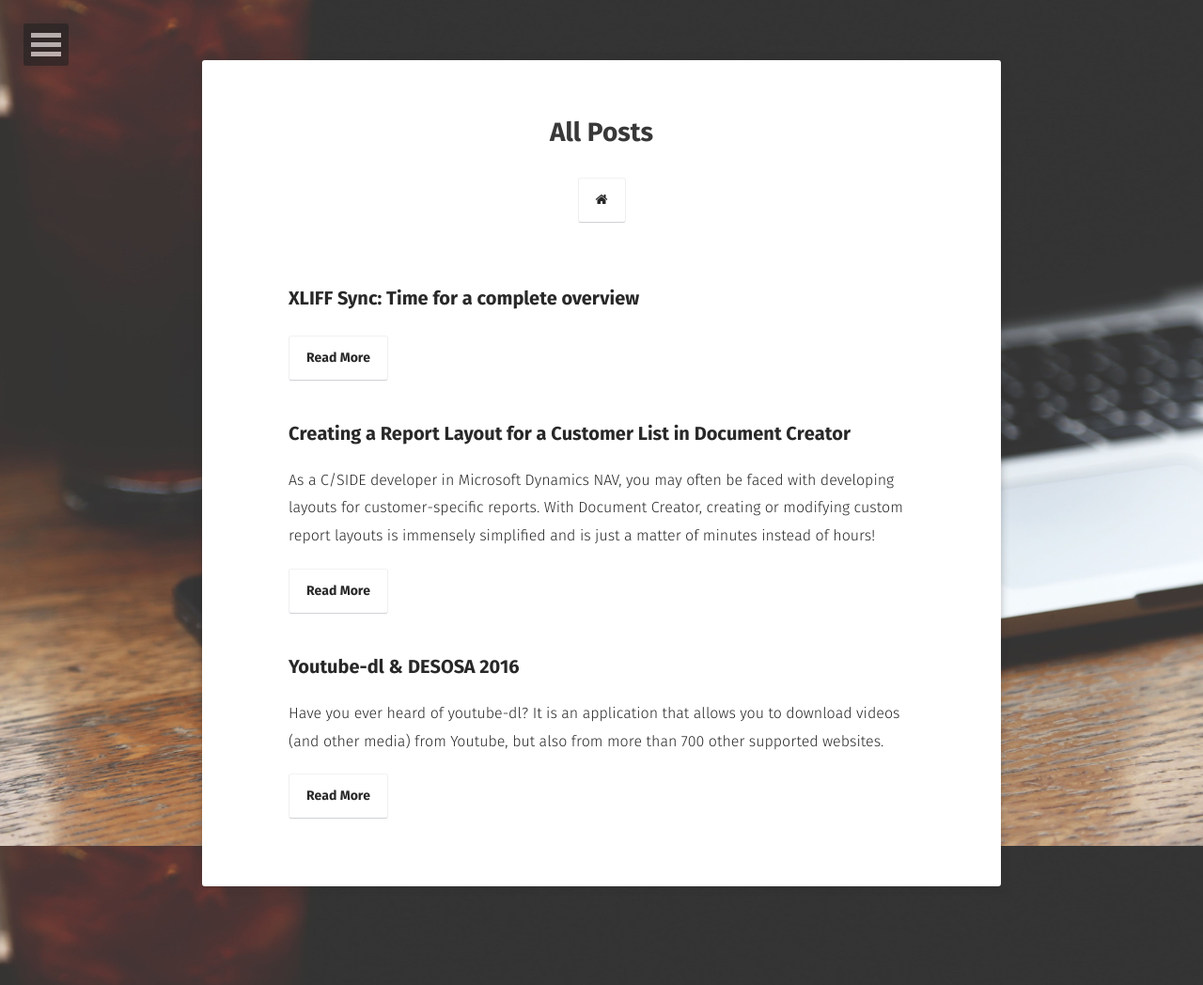
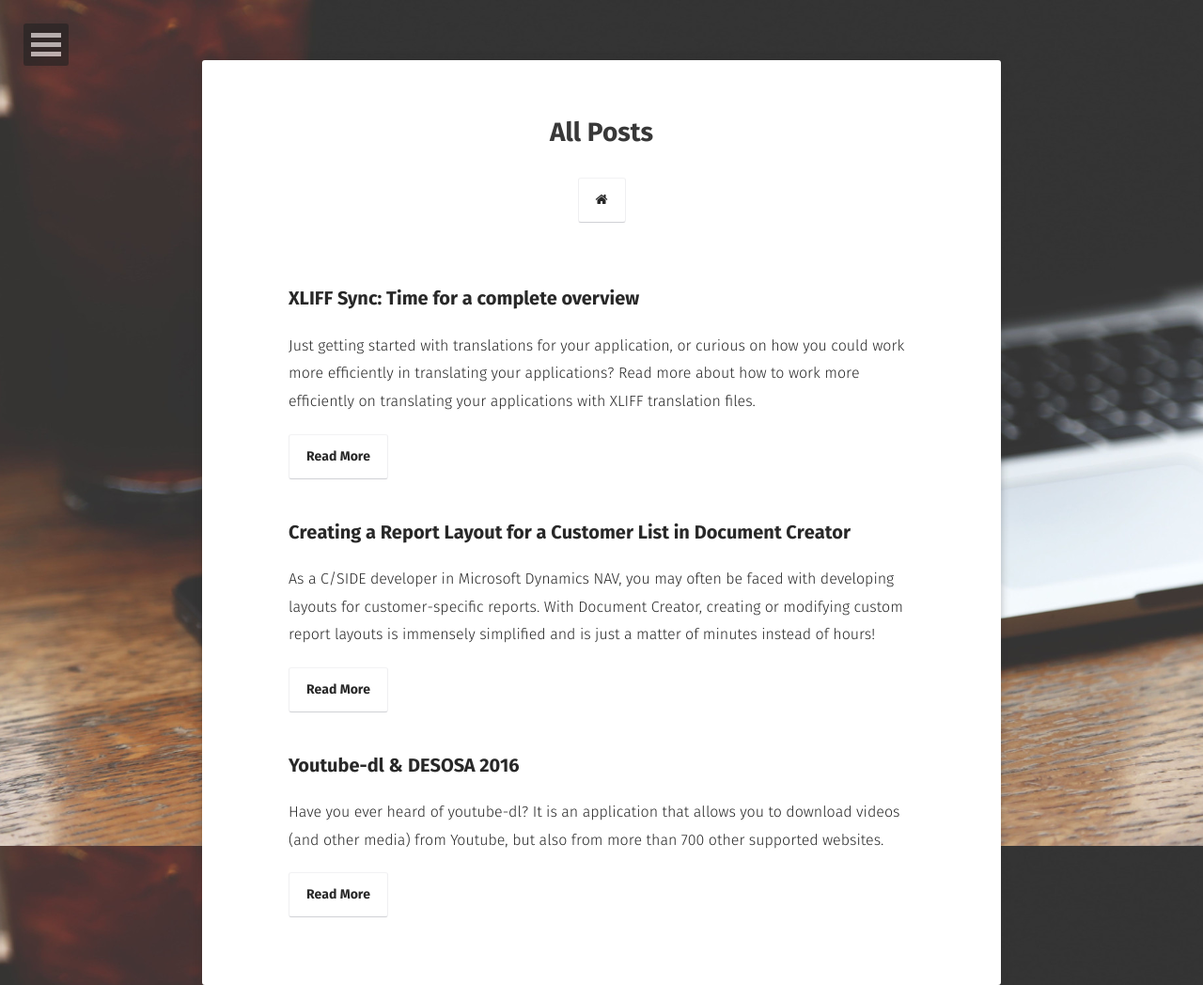
Before and after one commit to rvanbekkum/rvanbekkum.github.io, a Jekyll site: the page built from posts/index.md, in a window 1280 px wide. Shown: the whole page at 94% size. Built offline with Jekyll 4.4.1, drawn with Linux system fonts in a browser that asks for light colours; some web fonts are replaced.

Commit message:
Update XLIFF Sync Overview post

````diff
--- a/_posts/2021-02-21-xliff-sync-overview.md
+++ b/_posts/2021-02-21-xliff-sync-overview.md
@@ -2,7 +2,7 @@
 layout: post
 title:  "XLIFF Sync: Time for a complete overview"
 date:   2021-02-21
-excerpt: ""
+excerpt: "Just getting started with translations for your application, or curious on how you could work more efficiently in translating your applications? Read more about how to work more efficiently on translating your applications with XLIFF translation files."
 tag:
 - xliff
 - translation
@@ -83,7 +83,7 @@ If you enable this feature and build your app, then the [AL Language](https://ma
 {% capture withzerobalance %}
 /assets/img/xliffSync/generatedXliffFile.png
 {% endcapture %}
-{% include gallery images=withzerobalance caption="Generating the base XLIFF file for translation" cols=1 %}
+{% include gallery images=withzerobalance caption="A Generated base XLIFF file" cols=1 %}
 
 The XLIFF file that is generated only contains the original, non-translated text for all the captions, labels, tooltips and messages in your app.
 
@@ -468,7 +468,7 @@ You can add a task to your (Azure DevOps) build pipeline that uses the [XLIFF Sy
 The function below gives an example:
 
 **Check-AppTranslations.ps1**
-```ps
+```powershell
 Param(
     [Parameter(Mandatory=$false)]
     [string] $buildProjectFolder = $ENV:BUILD_REPOSITORY_LOCALPATH,
@@ -515,6 +515,7 @@ For requesting new features/enhancements or to report bugs you find, you can ope
 ## Resources
 
 * ["XLIFF Sync"](https://marketplace.visualstudio.com/items?itemName=rvanbekkum.xliff-sync) extension for Visual Studio Code
+* ["XLIFF Sync"](https://github.com/rvanbekkum/ps-xliff-sync) PowerShell module.
 * [Poedit](https://poedit.net/) open-source translation file editor
 
 ## References
````
